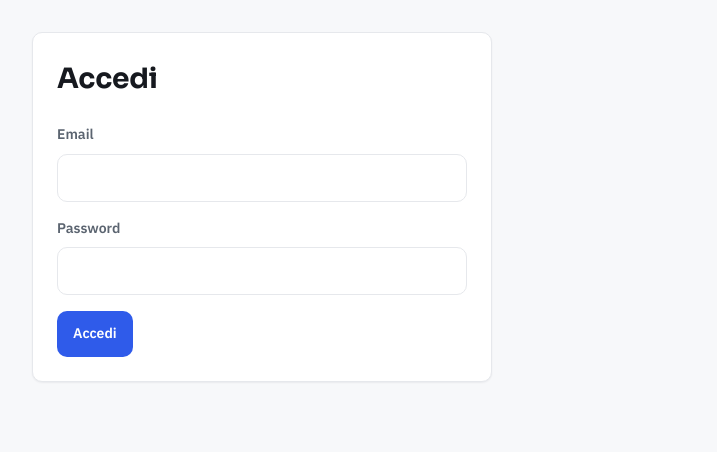
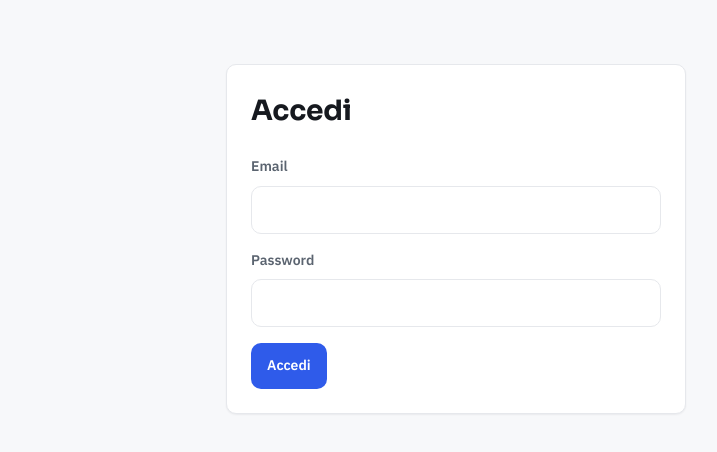
Before and after one commit to faragrazio/asset-management-web, an Angular app: page /login in a window 1280 px wide. Shown: the top 452 px of the page, without its empty margins (184-901 px from the left). Built offline with nearby package versions, Linux system fonts and the light colour scheme.

Commit message:
fix: center login card layout

```diff
--- a/src/app/features/auth/login/login.scss
+++ b/src/app/features/auth/login/login.scss
@@ -0,0 +1,5 @@
+.login-container {
+  display: flex;
+  justify-content: center; /* centra la card orizzontalmente */
+  padding-top: var(--space-8);
+}
```
